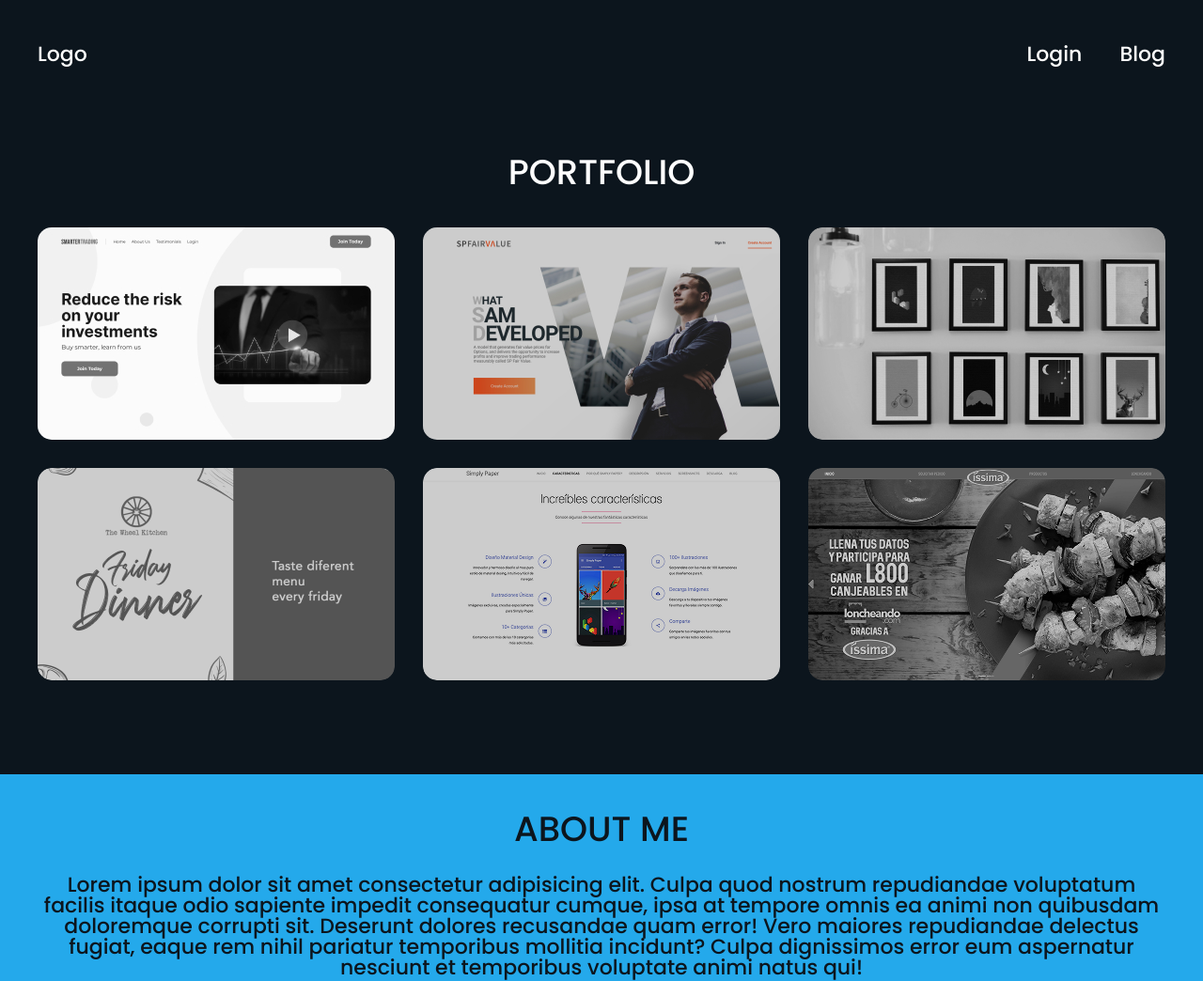
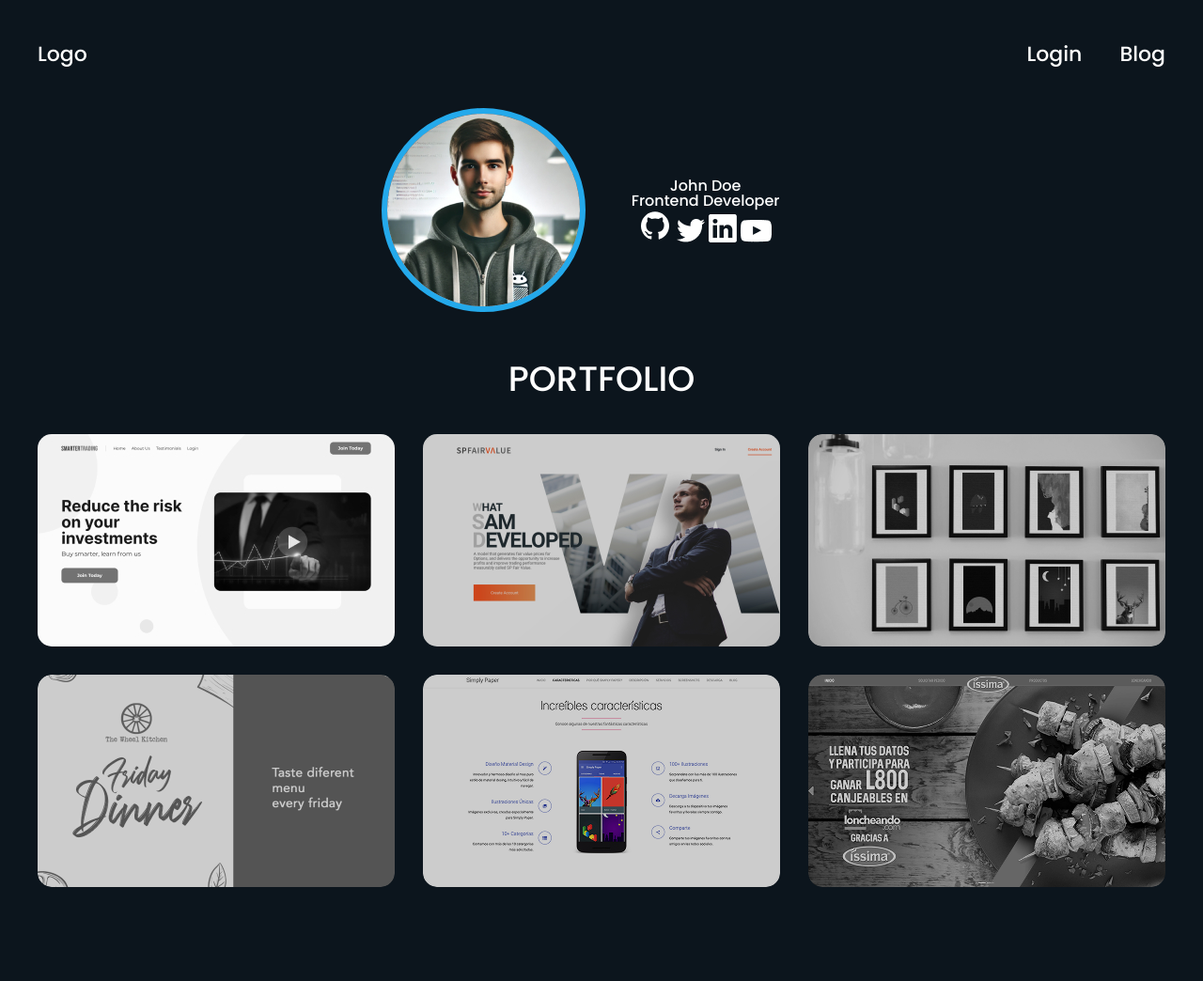
Before and after one commit to gelionix/homework-6, a plain HTML site: page index.html in a window 1280 px wide. Shown: the top 1044 px of the page at 94% size. Drawn offline with Linux system fonts and the light colour scheme.

Commit message:
add hero foto

```diff
--- a/css/recet.css
+++ b/css/recet.css
@@ -20,7 +20,7 @@ time, mark, audio, video {
 	border: 0;
 	font-size: 100%;
 	font: inherit;
-	vertical-align: baseline;
+	/* vertical-align: baseline; */
 }
 body {
 	line-height: 1;
--- a/css/styles.css
+++ b/css/styles.css
@@ -55,6 +55,23 @@ body{
     margin-left: 40px;
 } */
 
+.hero-title{
+    text-align: center;
+}
+
+.hiro-title-foto-1{
+    border: 6px solid #24A9EB;
+    border-radius: 110px;
+}
+.hero-title-info{
+    margin: 0 45px 0;
+}
+
+.hero-title-info, .hiro-title-foto{
+    display: inline-block;
+    vertical-align: middle;
+}
+
 .portfolio{
     padding: 50px 0 70px;
 }
--- a/index.html
+++ b/index.html
@@ -32,7 +32,19 @@
     <main>
         <section class="hero">
             <div class="container">
-
+                <div class="hero-title">
+                    <div class="hiro-title-foto">
+                        <img class="hiro-title-foto-1" src="img/foto-1.jpg" alt="foto">
+                    </div>
+                    <div class="hero-title-info">
+                        <h2 class="hiro-title-name">John Doe</h2>
+                        <p class="hiro-title-position">Frontend Developer</p>
+                        <img src="img/github.svg" alt="github">
+                        <img src="img/twitter.png" alt="twitter">
+                        <img src="img/linkedin.png" alt="linkedin">
+                        <img src="img/youtube.png" alt="youtube">
+                    </div>
+                </div>
             </div>
         </section>
         <section class="portfolio">
```
Also changed, not shown: img/foto-1.jpg (renamed from img/foto-_1.jpg), img/foto-_1.png (added).
